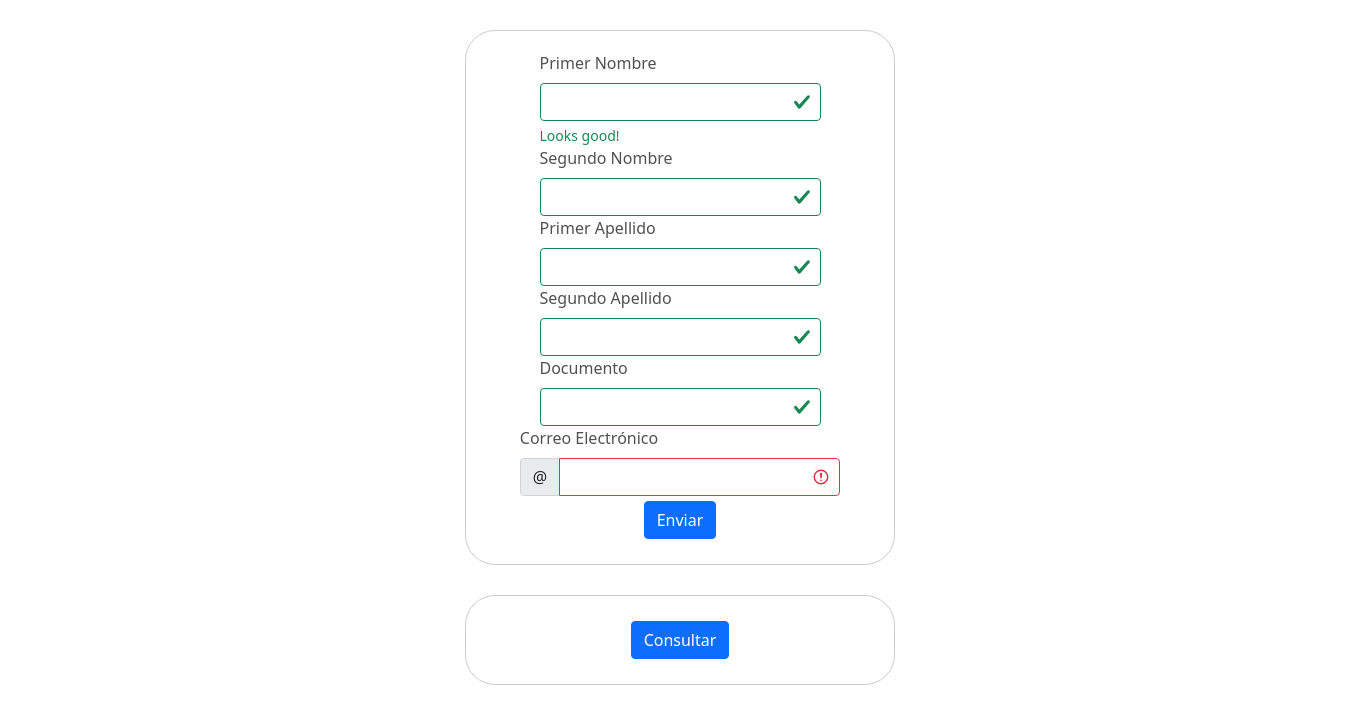
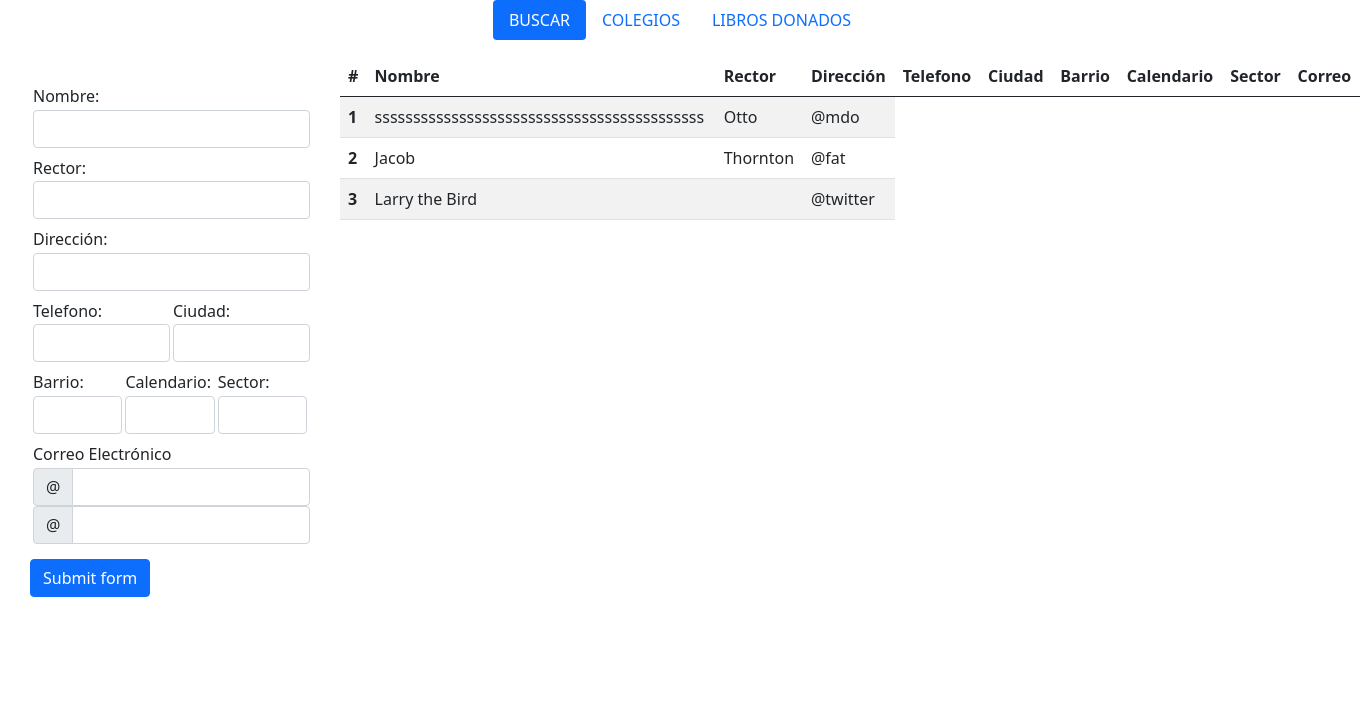
Before and after one commit to drendonr3/BDFeslic, a Flask app: page / in a window 1360 px wide. Shown: the top 724 px of the page. Run offline with Flask 2, Linux system fonts and the light colour scheme.

Commit message:
Hecha la vista pestaña colegios

```diff
--- a/static/css/styles.css
+++ b/static/css/styles.css
@@ -2,19 +2,13 @@ body{
     display: flex;
     flex-direction: column;
     align-items: center;
+    width: auto;
 }
 .principal{
     width: auto;
-    display: flex;
     flex-direction: column;
     align-items: center;
-    margin-top: 30px;
-    background-color: rgba(255, 255, 255, 0.1);
-    border: 1px solid #ccc;
-    border-radius: 30px;
-     color: #515151;
     padding: 20px 30px;
-    width: 430px;
     justify-content: space-around;
 }
 
@@ -38,3 +32,32 @@ body{
 .correo{
     width: 200px;
 }
+
+.body{
+    display: grid;
+    grid-template-columns: 25% 75%;
+    width: 100%;
+}
+
+.label_busqueda{
+    margin-top: .5rem;
+    margin-bottom: .1rem;
+}
+
+.div-2{
+    display: grid;
+    grid-template-columns: 50% 50%;
+}
+
+.div-3{
+    display: grid;
+    grid-template-columns: 33% 33% 33%;
+}
+
+.col-md-4{
+padding-left: 3px;
+}
+
+.col-12{
+    padding-top: 15px;
+}
--- a/templates/index.html
+++ b/templates/index.html
@@ -4,103 +4,145 @@
     <meta charset="UTF-8">
     <meta http-equiv="X-UA-Compatible" content="IE=edge">
     <meta name="viewport" content="width=device-width, initial-scale=1.0">
-    <title>Control Base de Datos</title>
+    <title>Base de Datos Fundación FESLIC</title>
     <link href="https://cdn.jsdelivr.net/npm/bootstrap@5.0.0-beta2/dist/css/bootstrap.min.css" rel="stylesheet" integrity="sha384-BmbxuPwQa2lc/FVzBcNJ7UAyJxM6wuqIj61tLrc4wSX0szH/Ev+nYRRuWlolflfl" crossorigin="anonymous">
     <script src="https://cdn.jsdelivr.net/npm/bootstrap@5.0.0-beta2/dist/js/bootstrap.bundle.min.js" integrity="sha384-b5kHyXgcpbZJO/tY9Ul7kGkf1S0CWuKcCD38l8YkeH8z8QjE0GmW1gYU5S9FOnJ0" crossorigin="anonymous"></script>
     <link rel='stylesheet' type='text/css' href="{{ url_for('static',filename='css/styles.css') }}">
 </head>
-<body>
+<body onload="">
+  <section class="header">
+    <ul class="nav nav-pills mb-3" id="pills-tab" role="tablist">
+      <li class="nav-item" role="presentation">
+        <button class="nav-link active" id="pills-buscar-tab" data-bs-toggle="pill" data-bs-target="#pills-buscar" type="button" role="tab" aria-controls="pills-buscar" aria-selected="true">BUSCAR</button>
+      </li>
+      <li class="nav-item" role="presentation" id='nav-colegios' onclick="consultarColegios()">
+        <button class="nav-link" id="pills-profile-tab" data-bs-toggle="pill" data-bs-target="#pills-profile" type="button" role="tab" aria-controls="pills-profile" aria-selected="false">COLEGIOS</button>
+      </li>
+      <li class="nav-item" role="presentation">
+        <button class="nav-link" id="pills-contact-tab" data-bs-toggle="pill" data-bs-target="#pills-contact" type="button" role="tab" aria-controls="pills-contact" aria-selected="false">LIBROS DONADOS</button>
+      </li>
+    </ul>
+  </section>
+
+  <section class="body">
+    <section class="left-panel">
       <form class="principal" action='/guardar' method="POST">
         <div class="col-md-4">
-          <label for="validationServer01" class="form-label">Primer Nombre</label>
-          <input name='primerNombre' type="text" class="form-control is-valid" id="validationServer01" value="" required>
-          <div class="valid-feedback" >
-            Looks good!
+          <label for="validationDefault01" class="form-label label_busqueda">Nombre:</label>
+          <input type="text" class="form-control" id="validationDefault01" value="" required>
+        </div>
+        <div class="col-md-4">
+          <label for="validationDefault02" class="form-label label_busqueda">Rector:</label>
+          <input type="text" class="form-control" id="validationDefault02" value="" required>
+        </div>
+        <div class="col-md-4">
+          <label for="validationDefault02" class="form-label label_busqueda">Dirección:</label>
+          <input type="text" class="form-control" id="validationDefault02" value="" required>
+        </div>
+        <div class="div-2">
+          <div class="col-md-4">
+            <label for="validationDefault02" class="form-label label_busqueda">Telefono:</label>
+            <input type="text" class="form-control" id="validationDefault02" value="" required>
+          </div>
+          <div class="col-md-4">
+            <label for="validationDefault02" class="form-label label_busqueda">Ciudad:</label>
+            <input type="text" class="form-control" id="validationDefault02" value="" required>
           </div>
         </div>
+        <div class="div-3">
           <div class="col-md-4">
-          <label for="validationServer02" class="form-label">Segundo Nombre</label>
-          <input name='segundoNombre' type="text" class="form-control is-valid" id="validationServer02" value="">
-          <div class="valid-feedback" style="display: none;">
-            Looks good!
+            <label for="validationDefault02" class="form-label label_busqueda">Barrio:</label>
+            <input type="text" class="form-control" id="validationDefault02" value="" required>
+          </div>
+          <div class="col-md-4">
+            <label for="validationDefault02" class="form-label label_busqueda">Calendario:</label>
+            <input type="text" class="form-control" id="validationDefault02" value="" required>
+          </div>
+          <div class="col-md-4">
+            <label for="validationDefault02" class="form-label label_busqueda">Sector:</label>
+            <input type="text" class="form-control" id="validationDefault02" value="" required>
           </div>
         </div>
+
         <div class="col-md-4">
-            <label for="validationServer01" class="form-label">Primer Apellido</label>
-            <input name='primerApellido' type="text" class="form-control is-valid" id="validationServer03" value="" required>
-            <div class="valid-feedback" style="display: none;">
-              Looks good!
+          <label for="validationDefaultUsername" class="form-label label_busqueda">Correo Electrónico</label>
+          <div class="input-group">
+            <span class="input-group-text" id="inputGroupPrepend2">@</span>
+            <input type="text" class="form-control" id="validationDefaultUsername"  aria-describedby="inputGroupPrepend2" required>
           </div>
         </div>
+
         <div class="col-md-4">
-            <label for="validationServer02" class="form-label">Segundo Apellido</label>
-            <input name='segundoApellido' type="text" class="form-control is-valid" id="validationServer04" value="">
-            <div class="valid-feedback" style="display: none;">
-              Looks good!
+          <div class="input-group">
+            <span class="input-group-text" id="inputGroupPrepend2">@</span>
+            <input type="text" class="form-control" id="validationDefaultUsername"  aria-describedby="inputGroupPrepend2" required>
           </div>
         </div>
-        <div class="col-md-4">
-            <label for="validationServer02" class="form-label">Documento</label>
-            <input name='documento' type="number" class="form-control is-valid" id="validationServer05" value="">
-            <div class="valid-feedback" style="display: none;">
-              Looks good!
+
+        <div class="col-md-6" style="display: none;">
+          <label for="validationDefault03" class="form-label label_busqueda">City</label>
+          <input type="text" class="form-control" id="validationDefault03" required>
         </div>
-        </div>
-        <div class="col-md-4">
-            <label for="validationServerUsername" class="form-label">Correo Electrónico</label>
-            <div class="input-group has-validation">
-                <span class="input-group-text" id="inputGroupPrepend3">@</span>
-                <input type="email" name='correoElectronico' class="form-control is-invalid" id="validationServerUsername" aria-describedby="inputGroupPrepend3 validationServerUsernameFeedback">
-                <div id="validationServerUsernameFeedback" class="valid-feedback" style="display: none;">
-                Looks good!
-                </div>
-            </div>
-        </div>
-        <div class="col-12 submit" >
-            <button class="btn btn-primary" type="submit">Enviar</button>
-        </div>
-       <!-- Aquí empieza la cabecera de la web
-        <div class="col-md-6">
-          <label for="validationServer03" class="form-label">City</label>
-          <input type="text" class="form-control is-invalid" id="validationServer03" aria-describedby="validationServer03Feedback" required>
-          <div id="validationServer03Feedback" class="invalid-feedback">
-            Please provide a valid city.
-          </div>
-        </div>
-        <div class="col-md-3">
-          <label for="validationServer04" class="form-label">State</label>
-          <select class="form-select is-invalid" id="validationServer04" aria-describedby="validationServer04Feedback" required>
+        <div class="col-md-3" style="display: none;">
+          <label for="validationDefault04" class="form-label label_busqueda">State</label>
+          <select class="form-select" id="validationDefault04" required>
             <option selected disabled value="">Choose...</option>
             <option>...</option>
           </select>
-          <div id="validationServer04Feedback" class="invalid-feedback">
-            Please select a valid state.
         </div>
-        </div>
-        <div class="col-md-3">
-          <label for="validationServer05" class="form-label">Zip</label>
-          <input type="text" class="form-control is-invalid" id="validationServer05" aria-describedby="validationServer05Feedback" required>
-          <div id="validationServer05Feedback" class="invalid-feedback">
-            Please provide a valid zip.
+        <div class="col-12" style="display: none;">
+          <div class="form-check">
+            <input class="form-check-input" type="checkbox" value="" id="invalidCheck2" required>
+            <label class="form-check-label" for="invalidCheck2">
+              Agree to terms and conditions
+            </label>
           </div>
         </div>
         <div class="col-12">
-          <div class="form-check">
-            <input class="form-check-input is-invalid" type="checkbox" value="" id="invalidCheck3" aria-describedby="invalidCheck3Feedback" required>
-            <label class="form-check-label" for="invalidCheck3">
-              Agree to terms and conditions
-            </label>
-            <div id="invalidCheck3Feedback" class="invalid-feedback">
-              You must agree before submitting.
-            </div>
-          </div>
-        </div>
-         -->
-      </form>
-      <form class="principal" action='/consultar' method="POST">
-        <div class="col-12 submit" >
-          <button class="btn btn-primary" type="submit">Consultar</button>
+          <button class="btn btn-primary" type="submit">Submit form</button>
         </div>
       </form>
+    </section>
+
+    <section class="rigth-panel">
+      <table class="table table-striped table-hover">
+        <thead>
+          <tr>
+            <th scope="col">#</th>
+            <th scope="col">Nombre</th>
+            <th scope="col">Rector</th>
+            <th scope="col">Dirección</th>
+            <th scope="col">Telefono</th>
+            <th scope="col">Ciudad</th>
+            <th scope="col">Barrio</th>
+            <th scope="col">Calendario</th>
+            <th scope="col">Sector</th>
+            <th scope="col">Correo</th>
+
+          </tr>
+        </thead>
+        <tbody>
+          <tr>
+            <th scope="row">1</th>
+            <td>sssssssssssssssssssssssssssssssssssssssssss</td>
+            <td>Otto</td>
+            <td>@mdo</td>
+          </tr>
+          <tr>
+            <th scope="row">2</th>
+            <td>Jacob</td>
+            <td>Thornton</td>
+            <td>@fat</td>
+          </tr>
+          <tr>
+            <th scope="row">3</th>
+            <td colspan="2">Larry the Bird</td>
+            <td>@twitter</td>
+          </tr>
+        </tbody>
+      </table>
+    </section>
+
+  </section>
 </body>
 </html>
```
Also changed, not shown: static/js/script.js (added, +7 -0 lines), 2 other files. Lines whose indentation alone changed are shown as unchanged.
